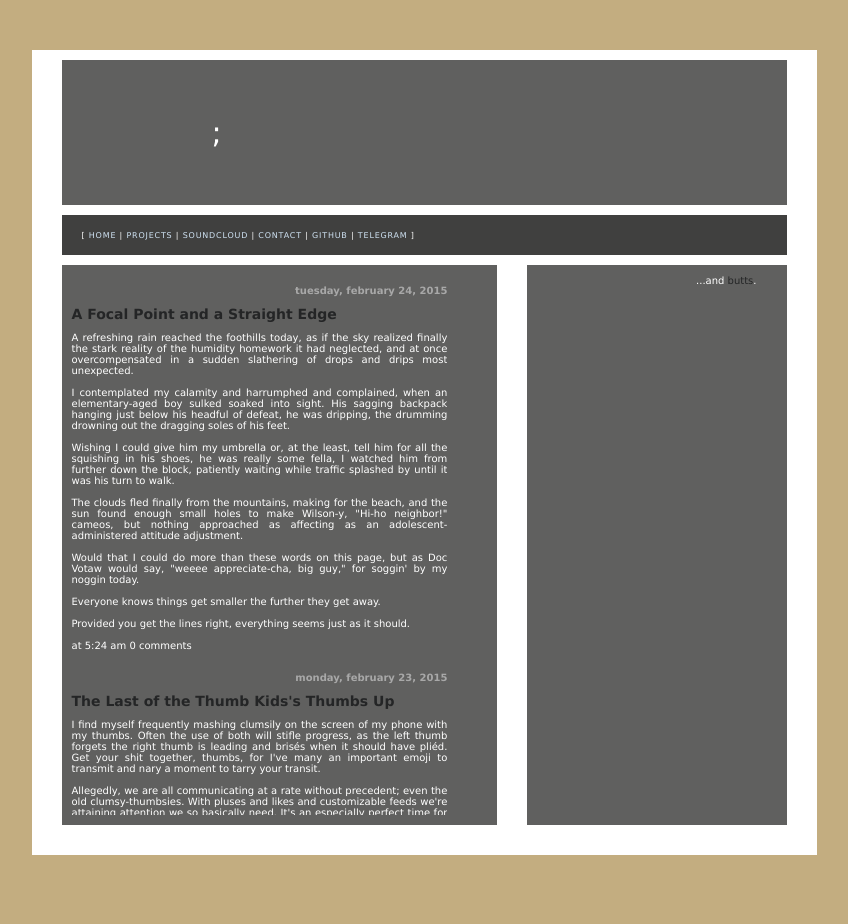
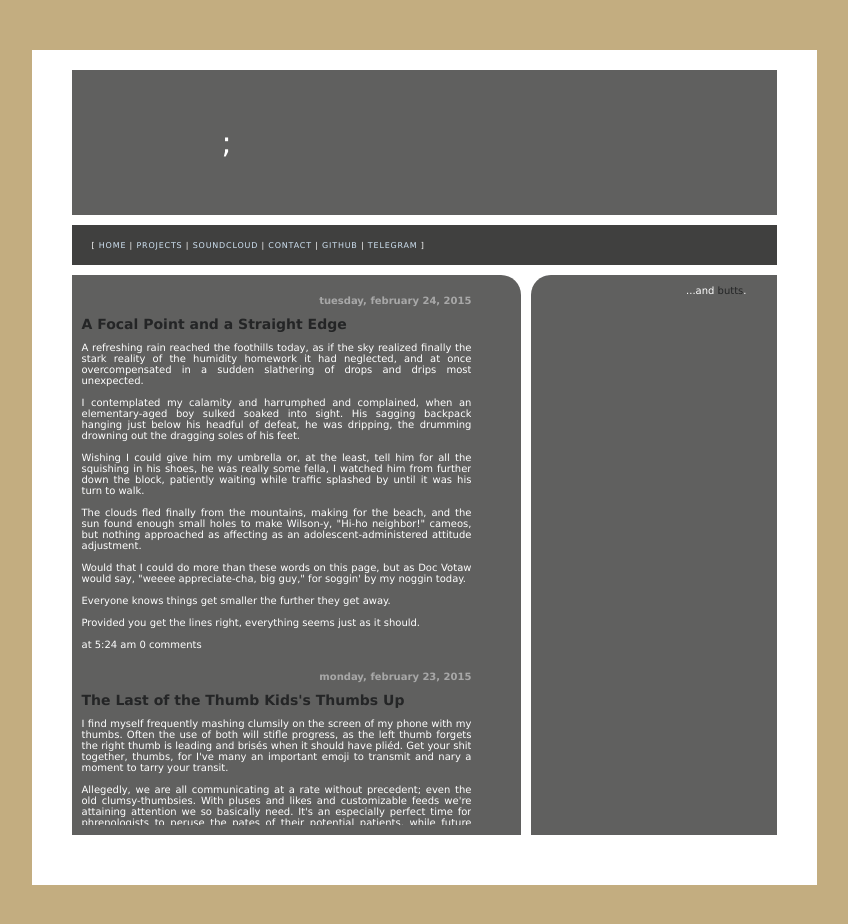
Before and after one commit to apparentlysubliminal/apparentlysubliminal.github.io, a plain HTML site: page index.html in a window 1280 px wide. Shown: the whole page, without its empty margins (216-1064 px from the left). Drawn offline with Linux system fonts and the light colour scheme.

Commit message:
Update index.html

```diff
--- a/index.html
+++ b/index.html
@@ -44,8 +44,8 @@
 			height: 40px;
 			border-left: 0px solid white;
 			border-right: 0px solid white;
-			border-top: 10px solid white;
-			border-bottom: 10px solid white;
+			border-top: 0px solid white;
+			border-bottom: 0px solid white;
 		}
 
 		.linkbanner a:link, .linkbanner a:visited, .linkbanner a:active {
@@ -58,26 +58,6 @@
 			text-decoration: none;
 		}
 
-		.leftcolumn {
-			background-color: #60605f;
-			vertical-align: top;
-			text-align: justify;
-			width: 445px;
-			padding: 10px 30px;
-		}
-
-		.rightcolumn {
-			background-color: #60605f;
-			vertical-align: top;
-			text-align: right;
-			width: 245px;
-			border-left: 30px solid white;
-			border-right: 0px solid white;
-			border-top: 0px solid white;
-			border-bottom: 0px solid white;
-			padding: 10px 30px;
-		}
-
 		#maintable {
 			border-left: 30px solid white;
 			border-right: 30px solid white;
@@ -86,6 +66,35 @@
 			width: 785px;
 			height: 800px;
 			margin: 50px 10px;
+			background-color: #ffffff;
+			border-collapse: separate;
+			border-spacing: 10px;
+		}
+
+		.leftcolumn {
+			background-color: #60605f;
+			vertical-align: top;
+			text-align: justify;
+			width: 445px;
+			padding: 10px 30px;
+			border-top-right-radius: 20px;
+			margin-right: 30px;
+			spacing-right: 30px;
+		}
+
+		.rightcolumn {
+			background-color: #60605f;
+			vertical-align: top;
+			text-align: right;
+			width: 215px;
+			margin-left: 30px;
+			border-left: 0px solid white;
+			border-right: 0px solid white;
+			border-top: 0px solid white;
+			border-bottom: 0px solid white;
+			padding: 10px 30px;
+			border-top-left-radius: 20px;
+			spacing: 10px;
 		}
 
 		#leftscroller {
```
